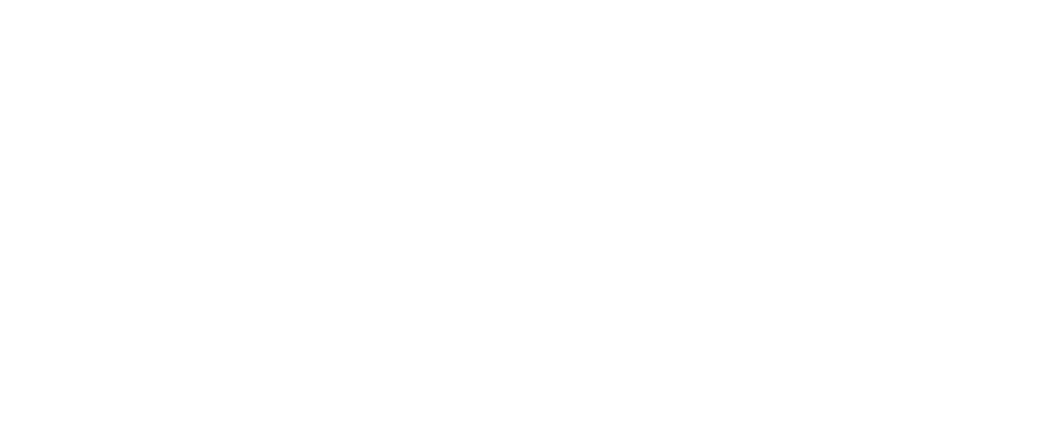
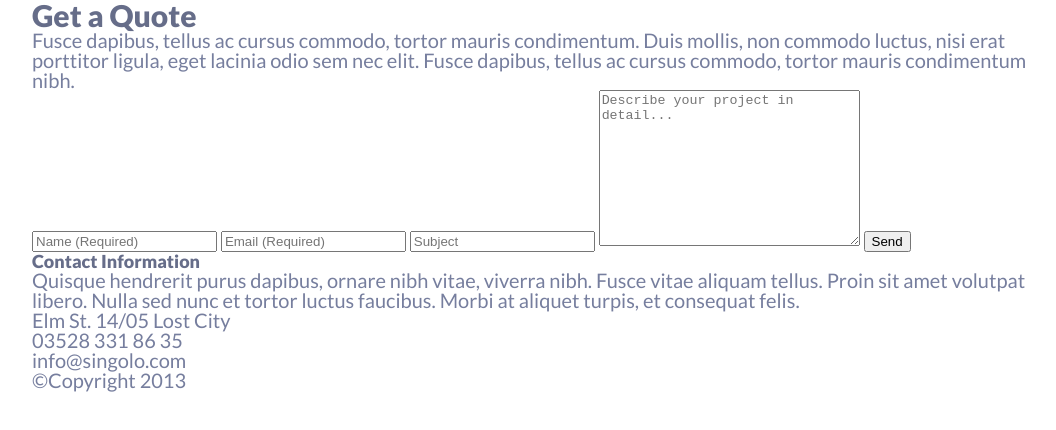
Before and after one commit to tarasdemidovich1995/singolo, a plain HTML site: page singolo3.html in a window 1280 px wide. Shown: the whole page, without its empty margins (98-1154 px from the left). Drawn offline with Linux system fonts and the light colour scheme.

Commit message:
feat: add skeleton to layout

```diff
--- a/singolo3.html
+++ b/singolo3.html
@@ -9,7 +9,80 @@
 </head>
 
 <body>
-
+    <div class="container">
+        <main class="main-content">
+            <section class="get-a-quote">
+                <div class="get-a-quote__top">
+                    <h2>Get a Quote</h2>
+                    <p>Fusce dapibus, tellus ac cursus commodo, tortor mauris condimentum. Duis mollis, non commodo
+                        luctus,
+                        nisi erat porttitor ligula, eget lacinia odio sem nec elit. Fusce dapibus, tellus ac cursus
+                        commodo,
+                        tortor mauris condimentum nibh.</p>
+                </div>
+                <div class="get-a-quote__bottom">
+                    <div class="get-a-quote__form">
+                        <form action="" class="form">
+                            <input class="form__input" type="text" name="name" placeholder="Name (Required)" required>
+                            <input class="form__input" type="email" name="email" placeholder="Email (Required)"
+                                required>
+                            <input class="form__input" type="text" name="subject" placeholder="Subject">
+                            <textarea class="form__textarea" name="description" cols="30" rows="10"
+                                placeholder="Describe your project in detail..."></textarea>
+                            <button class="button button_submit" type="submit">Send</button>
+                        </form>
+                    </div>
+                    <div class="get-a-quote__contacts">
+                        <div class="get-a-quote__information">
+                            <h3>Contact Information</h3>
+                            <p>Quisque hendrerit purus dapibus, ornare nibh vitae, viverra nibh. Fusce vitae aliquam
+                                tellus.
+                                Proin sit amet volutpat libero. Nulla sed nunc et tortor luctus faucibus. Morbi at
+                                aliquet
+                                turpis, et consequat felis. </p>
+                        </div>
+                        <div class="get-a-quote__link">
+                            <ul class="get-a-quote__link-list">
+                                <li class="get-a-quote__link-list-item">
+                                    <a link class="link link_contacts" href="https://goo.gl/maps/Xz57rRY7JADJD23AA">Elm
+                                        St.
+                                        14/05 Lost City</a>
+                                </li>
+                                <li class="get-a-quote__link-list-item">
+                                    <a link class="link link_contacts" href="tel:+03528 331 86 35">03528 331 86 35</a>
+                                </li>
+                                <li class="get-a-quote__link-list-item">
+                                    <a link class="link link_contacts"
+                                        href="mailto:info@singolo.com">info@singolo.com</a>
+                                </li>
+                            </ul>
+                        </div>
+                    </div>
+                </div>
+            </section>
+        </main>
+        <footer class="footer">
+            <div class="footer__left">
+                <p>&copy;Copyright 2013</p>
+            </div>
+            <div class="footer__right">
+                <ul class="footer__social-list">
+                    <li class="footer__social-list-item">
+                        <a href="" class="link link_social link_social_facebook"></a>
+                    </li>
+                    <li class="footer__social-list-item">
+                        <a href="" class="link link_social link_social_google"></a>
+                    </li>
+                    <li class="footer__social-list-item">
+                        <a href="" class="link link_social link_social_twitter"></a>
+                    </li>
+                    <li class="footer__social-list-item">
+                        <a href="" class="link link_social link_social_linkedin"></a>
+                    </li>
+                </ul>
+            </div>
+        </footer>
+    </div>
 </body>
 
 </html>
```
